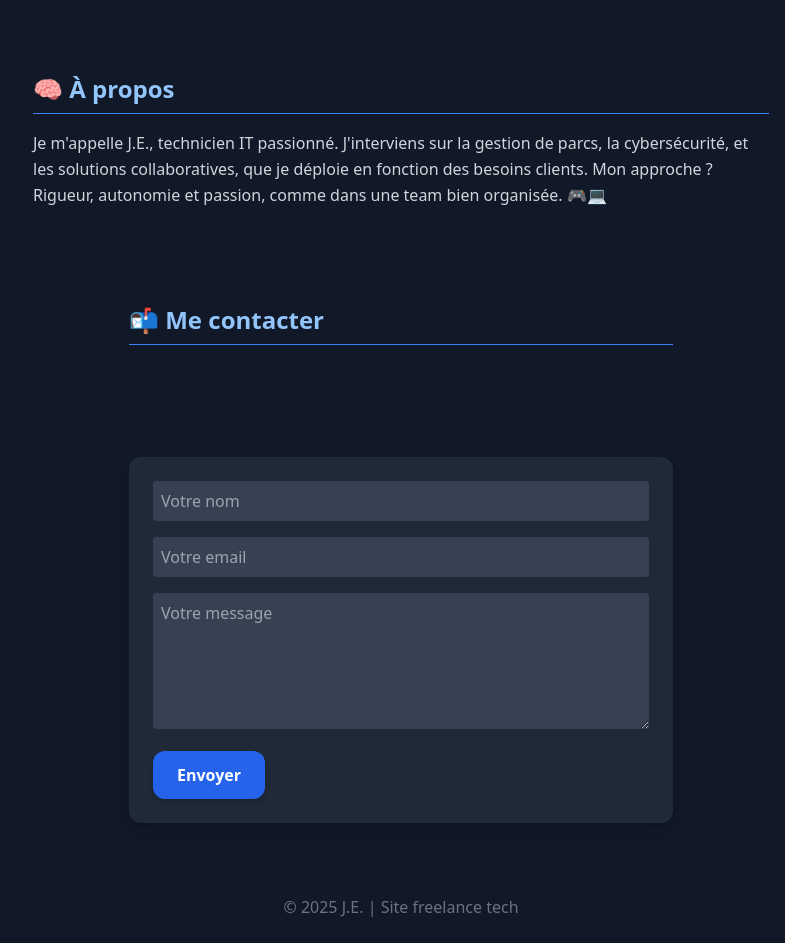
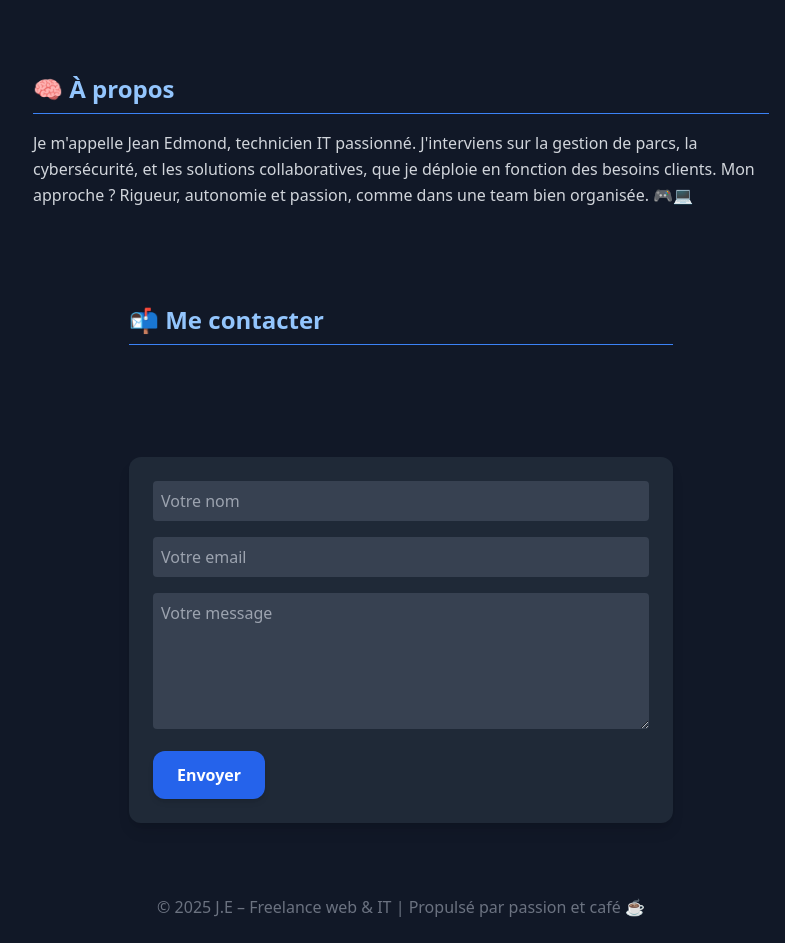
Before and after one commit to Jeansadon/je-freelance-site, a plain HTML site: page index.html in a window 1280 px wide. Shown: the part 1200-2143 px from the top of the page, without its empty margins (239-1024 px from the left). Drawn offline with nearby package versions, Linux system fonts and the light colour scheme.

Commit message:
Modifications textuel du site html depuis backup

```diff
--- a/index.html
+++ b/index.html
@@ -3,7 +3,7 @@
 <head>
   <meta charset="UTF-8" />
   <meta name="viewport" content="width=device-width, initial-scale=1.0" />
-  <title>J.E. - Technicien IT Freelance</title>
+  <title>J.E - Technicien IT Freelance</title>
   <script src="https://cdn.tailwindcss.com"></script>
 </head>
 <body class="bg-gray-900 text-white font-sans">
@@ -11,7 +11,7 @@
   <!-- Section Hero gamer/tech avec néons -->
   <section class="relative bg-gradient-to-r from-blue-900 via-purple-900 to-blue-900 min-h-screen flex flex-col justify-center items-center text-center px-6">
     <h1 class="text-5xl md:text-7xl font-extrabold text-transparent bg-clip-text bg-gradient-to-r from-blue-400 to-purple-500 drop-shadow-lg">
-      J.E. - Technicien IT Freelance
+      J.E - Technicien IT Freelance
     </h1>
     <p class="mt-6 text-xl md:text-2xl text-blue-300 max-w-xl">
       Dépannage, cybersécurité, outils collaboratifs & +.
@@ -43,7 +43,7 @@
   <section class="max-w-3xl mx-auto px-4 py-12">
     <h2 class="text-2xl font-semibold text-blue-300 mb-4 border-b border-blue-500 pb-2">🧠 À propos</h2>
     <p class="text-gray-300 leading-relaxed">
-      Je m'appelle J.E., technicien IT passionné. J'interviens sur la gestion de parcs, la cybersécurité, et les solutions collaboratives, que je déploie en fonction des besoins clients. Mon approche ? Rigueur, autonomie et passion, comme dans une team bien organisée. 🎮💻
+      Je m'appelle Jean Edmond, technicien IT passionné. J'interviens sur la gestion de parcs, la cybersécurité, et les solutions collaboratives, que je déploie en fonction des besoins clients. Mon approche ? Rigueur, autonomie et passion, comme dans une team bien organisée. 🎮💻
     </p>
   </section>
 
@@ -67,7 +67,7 @@
   </section>
 
   <footer class="text-center py-6 text-gray-500">
-    © 2025 J.E. | Site freelance tech
+    © 2025 J.E – Freelance web & IT | Propulsé par passion et café ☕
   </footer>
 
   <!-- Script pour gérer l'affichage du message de confirmation -->
```
